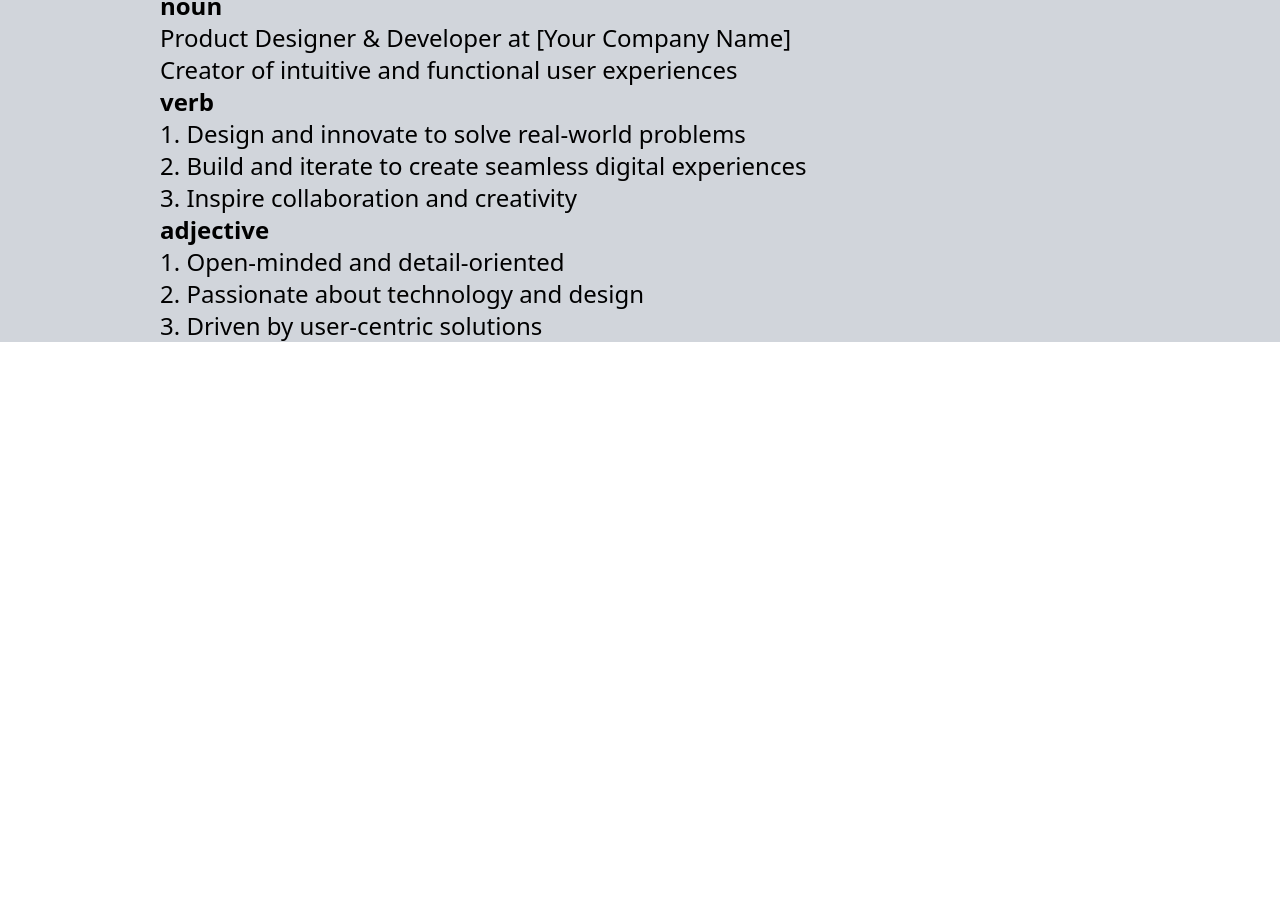
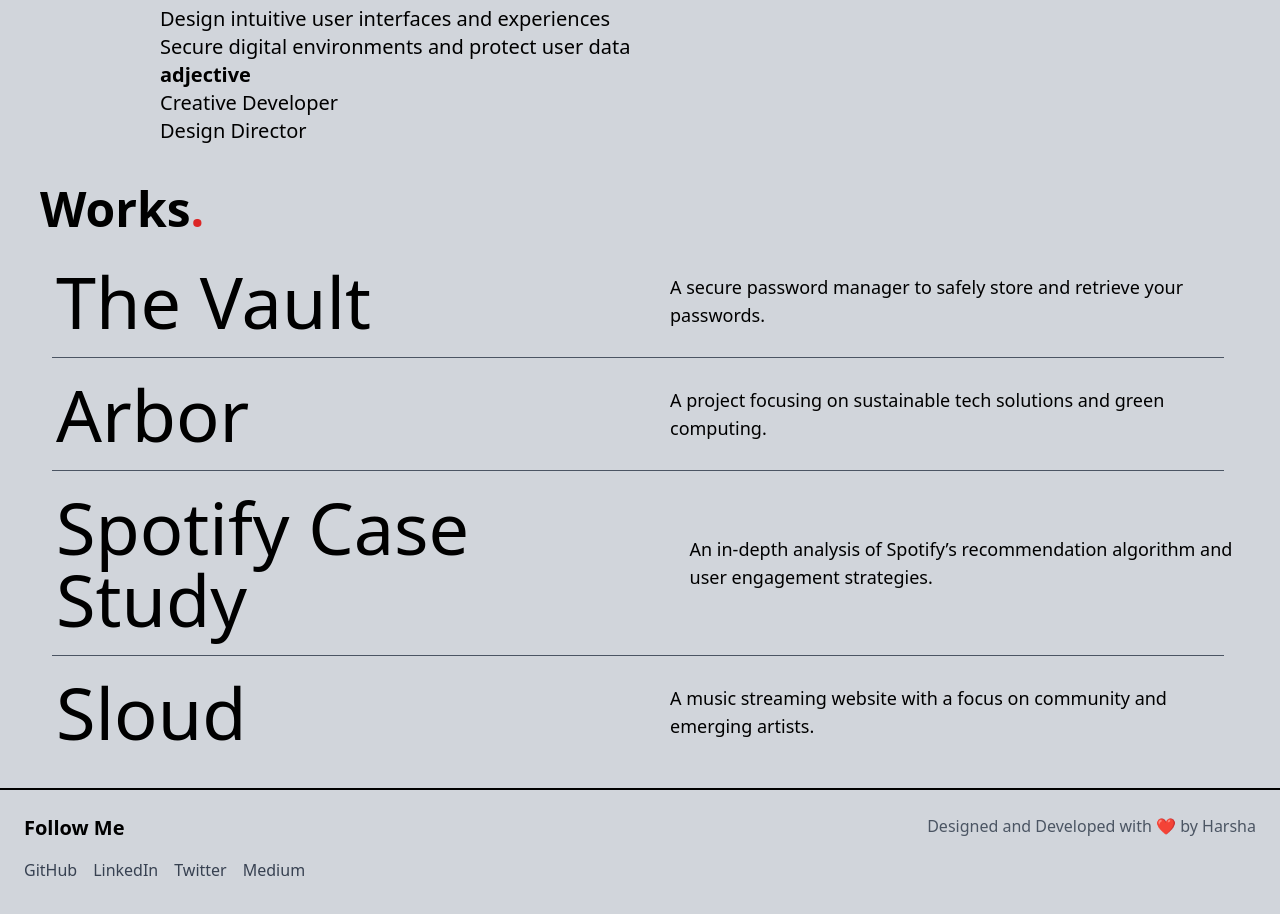
Before and after one commit to HarshaKamakshigari/H-s-Folio, a React (Vite) app: page / in a window 1280 px wide. Shown: the part 540-1454 px from the top of the page. Before the commit the page ends 882 px from the top, so only its background shows below. Built offline with nearby package versions, Linux system fonts and the light colour scheme; a web font is replaced by a local one.

Commit message:
home page 90% done

```diff
--- a/index.html
+++ b/index.html
@@ -2,12 +2,17 @@
 <html lang="en">
   <head>
     <meta charset="UTF-8" />
-    <link rel="icon" type="image/svg+xml" href="/vite.svg" />
+    <link rel="icon" type="image/svg+xml" href="./src/assets/Screenshot 2024-04-20 222420.png" />
     <link rel="stylesheet" href="/src/index.css" />
     <meta name="viewport" content="width=device-width, initial-scale=1.0" />
-    <title>Vite + React</title>
+    <title>h's Folio</title>
   </head>
   <body>
+    <style>
+      body{
+        background-color:#E0E0E0;
+      }
+    </style>
     <div id="root"></div>
     <script type="module" src="/src/main.jsx"></script>
   </body>
--- /dev/null
+++ b/src/Footer.jsx
@@ -0,0 +1,70 @@
+import React from 'react';
+
+const Footer = () => {
+  return (
+    <footer className="bg-gray-300 text-white py-8 pt-10">
+      {/* Divider */}
+      <hr className="border-t-2 border-black mb-6" />
+
+      <div className="container mx-auto px-6">
+        <div className="grid grid-cols-1 md:grid-cols-2 gap-8">
+          {/* Social Links Section */}
+          <div>
+            <h3 className="text-black text-xl font-semibold mb-4">Follow Me</h3>
+            <ul className="flex space-x-4">
+              <li>
+                <a
+                  href="https://github.com/HarshaKamakshigari"
+                  target="_blank"
+                  rel="noopener noreferrer"
+                  className="text-gray-700 hover:text-black transition"
+                >
+                  GitHub
+                </a>
+              </li>
+              <li>
+                <a
+                  href="https://linkedin.com/in/HarshaKamakshigari"
+                  target="_blank"
+                  rel="noopener noreferrer"
+                  className="text-gray-700 hover:text-black transition"
+                >
+                  LinkedIn
+                </a>
+              </li>
+              <li>
+                <a
+                  href="https://twitter.com/yourusername"
+                  target="_blank"
+                  rel="noopener noreferrer"
+                  className="text-gray-700 hover:text-black transition"
+                >
+                  Twitter
+                </a>
+              </li>
+              <li>
+                <a
+                  href="https://medium.com/@yourusername"
+                  target="_blank"
+                  rel="noopener noreferrer"
+                  className="text-gray-700 hover:text-black transition"
+                >
+                  Medium
+                </a>
+              </li>
+            </ul>
+          </div>
+          <p className=" text-right text-gray-600">Designed and Developed with ❤️ by Harsha</p>
+          {/* <p className='mt-3 text-right text-gray-600'>&copy; 2025 Harsha Kamakshigari. All rights reserved.<br></br></p> */}
+        </div>
+
+        {/* Designed and Developed Section */}
+        {/* <div className="mt-4 text-right text-gray-600">
+          <p>Designed and Developed with ❤️ by Harsha</p>
+        </div> */}
+      </div>
+    </footer>
+  );
+};
+
+export default Footer;
--- a/src/Nav.jsx
+++ b/src/Nav.jsx
@@ -15,8 +15,8 @@ const Nav = () => {
 
         {/* Desktop menu */}
         <div className="hidden md:flex space-x-4 font-Space Grotesk ">
-          <a href="#projects" className="text-black hover:text-red-600">Playground</a>
-          <a href="#contact" className="text-black hover:text-red-600">Connect</a>
+          <a href="#projects" className="text-black hover:text-red-600 hover:font-medium">Playground</a>
+          <a href="#contact" className="text-black hover:text-red-600 hover:font-medium">Connect</a>
         </div>
 
         {/* Hamburger menu */}
--- /dev/null
+++ b/src/Prjs.jsx
@@ -0,0 +1,58 @@
+import React from 'react';
+
+const projects = [
+  {
+    title: 'The Vault',
+    link: 'https://github.com/HarshaKamakshigari/The-vault',
+    description: 'A secure password manager to safely store and retrieve your passwords.',
+  },
+  {
+    title: 'Arbor',
+    link: 'https://github.com/yourusername/html2',
+    description: 'A project focusing on sustainable tech solutions and green computing.',
+  },
+  {
+    title: 'Spotify Case Study',
+    link: 'https://github.com/yourusername/html3',
+    description: 'An in-depth analysis of Spotify’s recommendation algorithm and user engagement strategies.',
+  },
+  {
+    title: 'Sloud',
+    link: 'https://github.com/yourusername/html4',
+    description: 'A music streaming website with a focus on community and emerging artists.',
+  },
+];
+
+const Projects = () => {
+  return (
+    <div className="works pt-10 bg-gray-300" id="work">
+      <p className="text-black pl-10 pb-8 font-open-sans text-xl md:text-5xl font-semibold">
+        Works<span className="text-red-600">.</span>
+      </p>
+      <div className="prjs">
+        <ul className="space-y-5 pl-9 pr-10">
+          {projects.map((project, index) => (
+            <React.Fragment key={index}>
+              <li className="relative group flex items-center justify-between">
+                <a
+                  href={project.link}
+                  target="_blank"
+                  rel="noopener noreferrer"
+                  className="bg-gray-300 text-black text-5xl md:text-7xl font-light hover:font-normal pl-5"
+                >
+                  {project.title}
+                </a>
+                <p className=" group-hover:block text-black text-lg pl-32 w-1/2">
+                  {project.description}
+                </p>
+              </li>
+              {index < projects.length - 1 && <li><hr className="border-gray-600 mx-4" /></li>}
+            </React.Fragment>
+          ))}
+        </ul>
+      </div>
+    </div>
+  );
+};
+
+export default Projects;
--- a/src/hero.jsx
+++ b/src/hero.jsx
@@ -18,15 +18,17 @@ const Hero = () => {
   }, []);
 
   return (
-    <div className='bg-gray-300 pt-32 pl-40 pr-32'>
+    <div className='bg-gray-300'>
       {/* Line and text */}
-      <div className=" mb-8">
-      <h1 className=" text-black font-SpaceGrotesk text-lg pb-3 font-semibold">Based in India | {time} </h1>
-        <hr className="border-t-5 border-black" />
-        {/* <hr className="flex-1 border-t-2 border-black" /> */}
+      <div className="mb-8 bg-gray-300 pl-10 pr-10">
+        <h1 className="bg-gray-300 text-black font-SpaceGrotesk text-lg pb-3 font-semibold pl-10">
+          Based in India | {time} <span className="bg-gray-300 text-red-600">.</span>
+        </h1>
+        <hr className=" bg-gray-300 border-t-5 border-black" />
       </div>
 
       {/* Main content */}
+      <div className='bg-gray-300 pt-31 pl-40 pr-31'>
         <h1 className='font-SpaceGrotesk text-black font-semibold text-7xl md:text-8xl'>
           Hi, I'm Harsha
           <span className="text-red-600">.</span>
@@ -35,23 +37,23 @@ const Hero = () => {
           <h2 className='font-SpaceGrotesk text-black text-light md:text-4xl'>
             hɑːrʃə kɑːmɑːkʃɪɡɑːri /
           </h2>
-        <p className='font-SpaceGrotesk text-black text-xl md:text-2xl'>
+          <p className='font-open sans text-black text-xl md:text-xl'>
             <strong>noun</strong><br />
-          Product Designer & Developer at [Your Company Name]<br />
-          Creator of intuitive and functional user experiences
+            Design & Security<br />
+            Creating seamless digital experiences with a focus on security.
           </p>
-        <p className='font-SpaceGrotesk text-black text-xl md:text-2xl'>
+          <p className='font-SpaceGrotesk text-black text-xl md:text-xl'>
             <strong>verb</strong><br />
-          1. Design and innovate to solve real-world problems<br />
-          2. Build and iterate to create seamless digital experiences<br />
-          3. Inspire collaboration and creativity
+             Design intuitive user interfaces and experiences<br />
+             Secure digital environments and protect user data<br />
+
           </p>
-        <p className='font-SpaceGrotesk text-black text-xl md:text-2xl'>
+          <p className='font-SpaceGrotesk text-black text-xl md:text-xl'>
             <strong>adjective</strong><br />
-          1. Open-minded and detail-oriented<br />
-          2. Passionate about technology and design<br />
-          3. Driven by user-centric solutions
+             Creative Developer<br />
+             Design Director<br />
           </p>
+        </div>
       </div>
     </div>
   );
--- a/src/main.jsx
+++ b/src/main.jsx
@@ -3,10 +3,14 @@ import { createRoot } from 'react-dom/client'
 import './index.css'
 import Nav from './Nav.jsx'
 import Hero from './hero.jsx'
+import Projects from './Prjs.jsx'
+import Footer from './Footer.jsx'
 
 createRoot(document.getElementById('root')).render(
   <StrictMode>
     <Nav />
     <Hero />
+    <Projects />
+    <Footer />
   </StrictMode>,
 )
--- a/tailwind.config.js
+++ b/tailwind.config.js
@@ -5,7 +5,14 @@ module.exports = {
     "./src/**/*.{js,ts,jsx,tsx}",
   ],
   theme: {
-    extend: {},
+    extend: {
+      spacing: {
+        '30': '30px',
+        '31': '31px',
+        '32': '32px',
+        '45': '45px',
+      }
+    },
   },
   plugins: [],
 };
```
Also changed, not shown: src/assets/Screenshot 2024-04-20 222420.png (added). Lines whose indentation alone changed are shown as unchanged.
